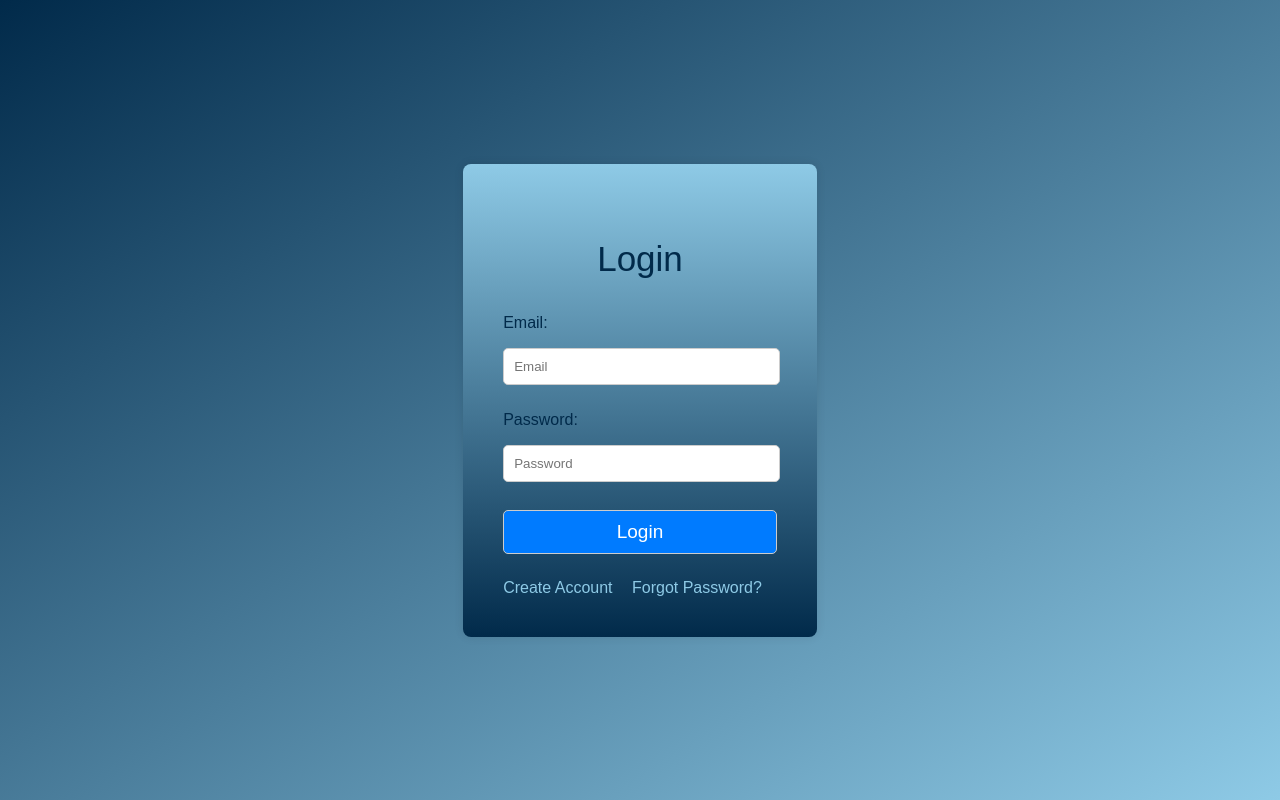
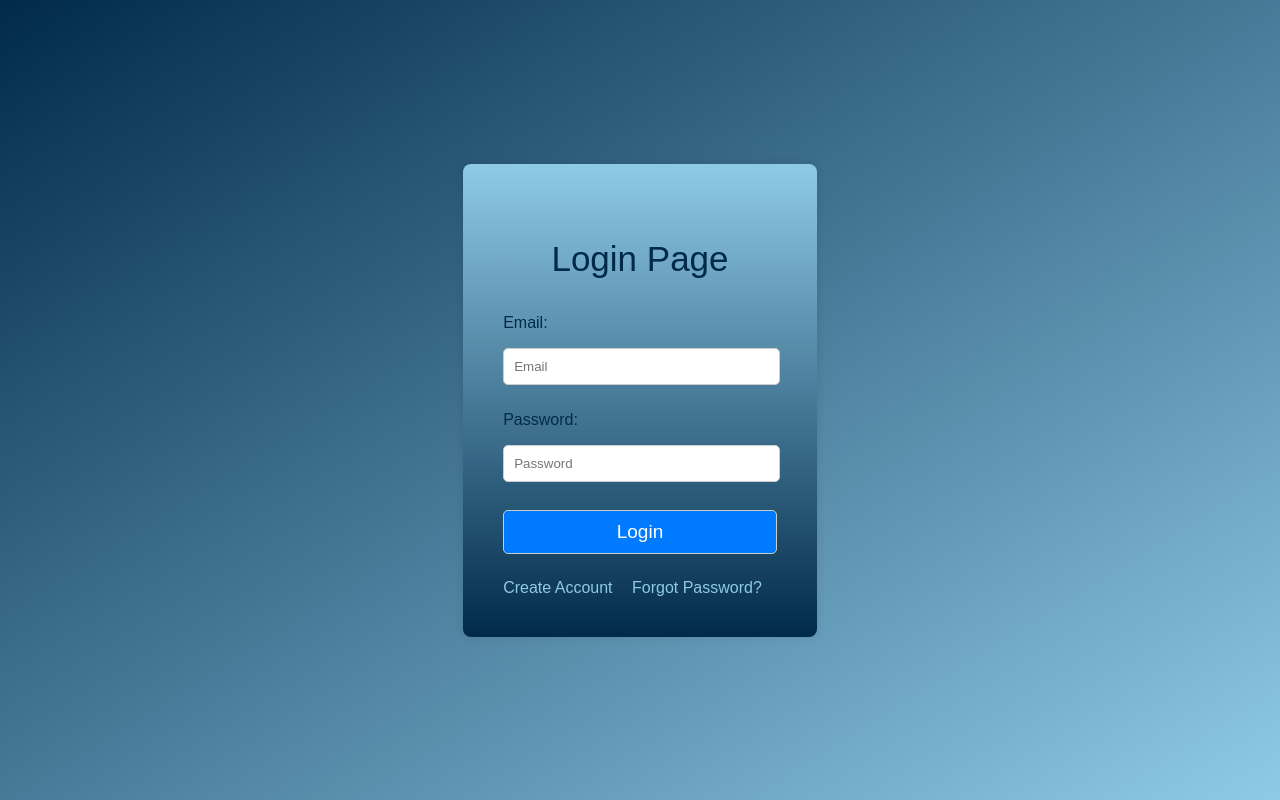
Before and after one commit to The-binarycode-13/HACK-IT-IN, a plain HTML site: page index.html in a window 1280 px wide. Drawn offline with Linux system fonts and the light colour scheme; a web font is replaced by a local one.

Commit message:
Login page added

```diff
--- a/index.html
+++ b/index.html
@@ -13,7 +13,7 @@
     <div class="login-container">
         <form name="loginForm" action="login.php" method="POST" onsubmit="return validateLoginForm()">
 
-            <p class="createaccount">Login</p>
+            <p class="createaccount">Login Page</p>
             <label  for="name"><p class="ab">Email:</p></label>
             <input type="email" name="myemail" id="email" class="email" placeholder="Email" required>
             <label for="pass"><p class="ab">Password:</p></label>
```
